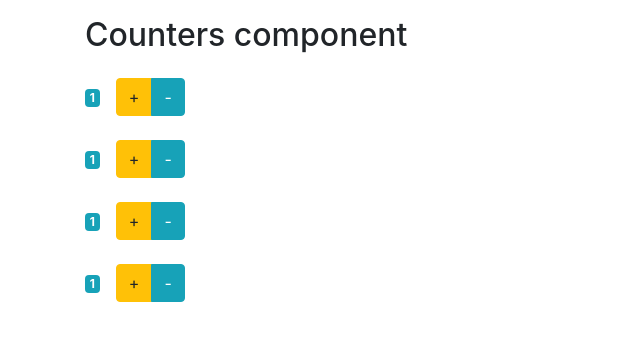
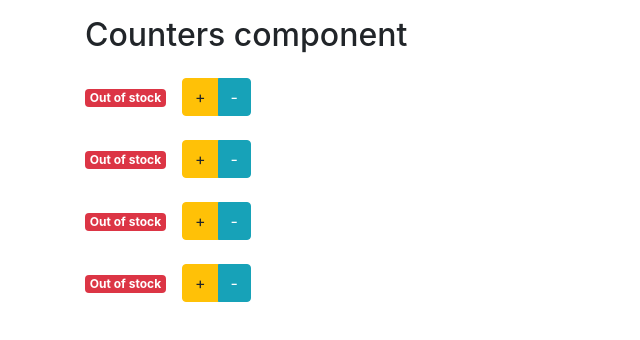
Before and after one commit to MariusCodeAcademy/js3_react_Intro, a React (Create React App) app: page / in a window 1280 px wide. Shown: the top 340 px of the page, without its empty margins (0-640 px from the left). Built offline with nearby package versions, Linux system fonts and the light colour scheme.

Commit message:
see props in counter

```diff
--- a/src/components/counter.jsx
+++ b/src/components/counter.jsx
@@ -3,7 +3,7 @@ import React, { Component } from 'react';
 class Counter extends Component {
   // locali componento busena
   state = {
-    count: 1,
+    count: 0,
   };
 
   h2ElStyles = {
@@ -20,19 +20,11 @@ class Counter extends Component {
 
     let diff = btnId === 'btn_1' ? 1 : -1;
 
-    // if (btnId === 'btn_2') {
-    //   this.setState({ count: this.state.count - 1 });
-    //   return;
-    // }
-
     this.setState({ count: this.state.count + diff });
   };
 
-  // () => {
-  //   this.handleIncrement('btn_1')
-  // }
-
   render() {
+    console.log('this.props', this.props.value);
     return (
       <div className="mt-4">
         <span className={this.getBadgeClasses()}>{this.formatCount()}</span>
--- a/src/components/counters.jsx
+++ b/src/components/counters.jsx
@@ -2,16 +2,22 @@ import React, { Component } from 'react';
 import Counter from './counter';
 
 class Counters extends Component {
-  state = {};
+  state = {
+    counters: [
+      { id: 1, value: 4 },
+      { id: 2, value: 10 },
+      { id: 3, value: 0 },
+      { id: 4, value: 11 },
+    ],
+  };
 
   render() {
     return (
       <div>
         <h2>Counters component</h2>
-        <Counter />
-        <Counter />
-        <Counter />
-        <Counter />
+        {this.state.counters.map((c) => (
+          <Counter key={c.id} value="10" oId="blue" />
+        ))}
       </div>
     );
   }
```
